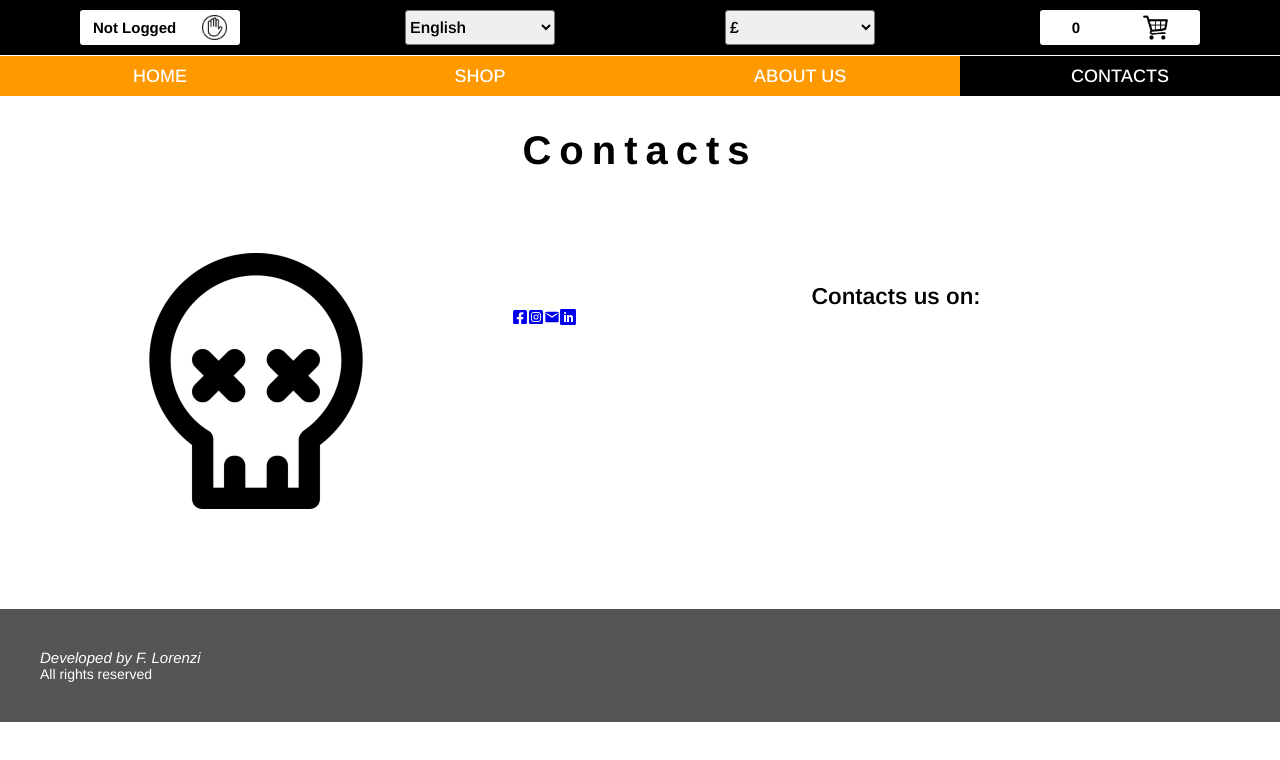
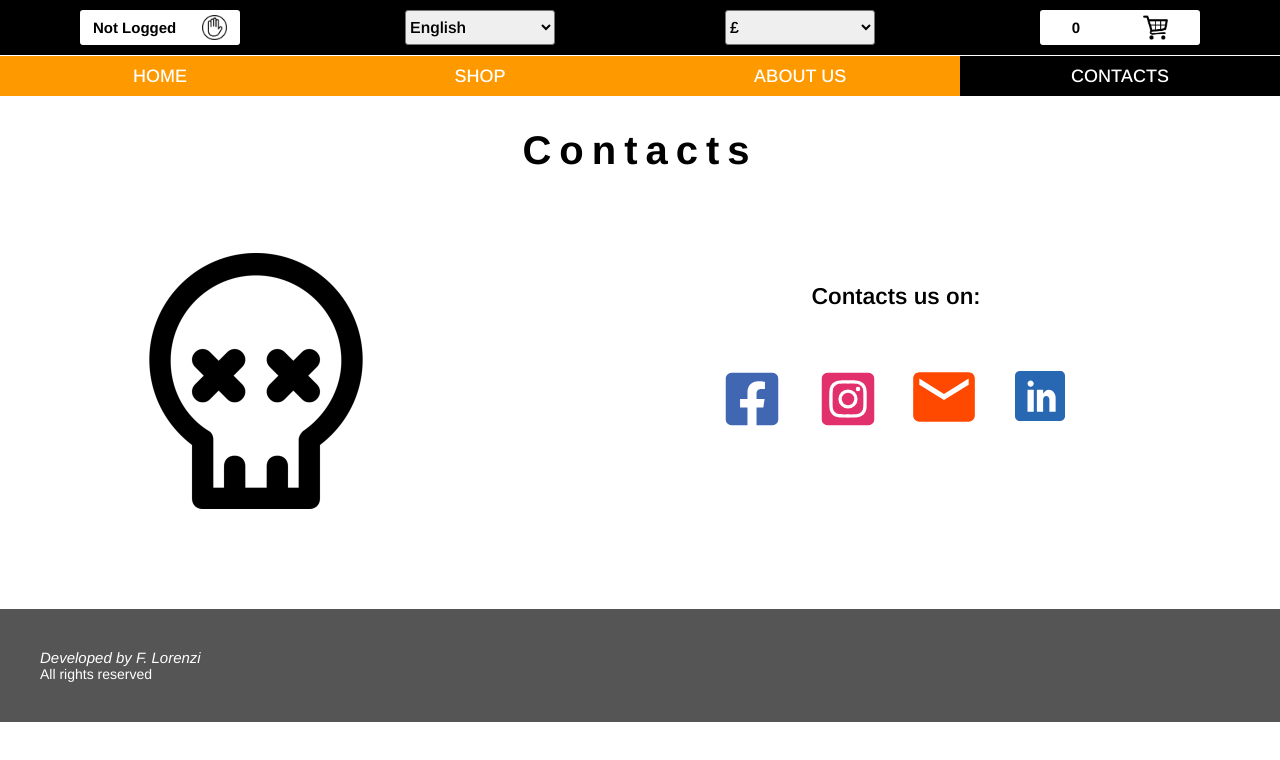
Before and after one commit to fabiolorenzi/tha-shirt, a React (Create React App) app in the folder client/: page /contacts in a window 1280 px wide. Shown: the top 760 px of the page. Built offline with nearby package versions, Linux system fonts and the light colour scheme; a web font is replaced by a local one.

Commit message:
styled icons in Contacts component

```diff
--- a/client/src/components/Contacts/Contacts.jsx
+++ b/client/src/components/Contacts/Contacts.jsx
@@ -27,10 +27,26 @@ function Contacts() {
                 <div className="contactsRight" data-testid="contactsRight">
                     <h3 data-testid="contactsRightTitle">Contacts us on:</h3>
                     <div className="contactsLinks" data-testid="contactsLinks">
-                        <a href="https://facebook.com" target="_blank" rel="noreferrer"><FaFacebookSquare /></a>
-                        <a href="https://instagram.com" target="_blank" rel="noreferrer"><FaInstagramSquare /></a>
-                        <a href="mailto:fabiolorenzi13975@gmail.com" target="_blank" rel="noreferrer"><MdEmail /></a>
-                        <a href="https://www.linkedin.com/in/fabio-lorenzi-6901421b3/" target="_blank" rel="noreferrer"><ImLinkedin /></a>
+                        <div>
+                            <a href="https://facebook.com" id="facebook" target="_blank" rel="noreferrer">
+                                <FaFacebookSquare />
+                            </a>
+                        </div>
+                        <div>
+                            <a href="https://instagram.com" id="instagram" target="_blank" rel="noreferrer">
+                                <FaInstagramSquare />
+                            </a>
+                        </div>
+                        <div>
+                            <a href="mailto:fabiolorenzi13975@gmail.com" id="email" target="_blank" rel="noreferrer">
+                                <MdEmail />
+                            </a>
+                        </div>
+                        <div>
+                            <a href="https://www.linkedin.com/in/fabio-lorenzi-6901421b3/" id="linkedin" target="_blank" rel="noreferrer">
+                                <ImLinkedin />
+                            </a>
+                        </div>
                     </div>
                 </div>
             </div>
--- a/client/src/components/Contacts/stylesheets/Contacts.css
+++ b/client/src/components/Contacts/stylesheets/Contacts.css
@@ -62,9 +62,53 @@
   font-size: 23px;
 }
 
+.contactsBody .contactsRight div {
+  display: block;
+  width: 50%;
+  margin: 30px auto 0;
+}
+
+.contactsBody .contactsRight div div {
+  display: inline-block;
+  width: 25%;
+  text-align: center;
+}
+
+.contactsBody .contactsRight div div a {
+  font-size: 60px;
+  display: block;
+  width: -webkit-fit-content;
+  width: -moz-fit-content;
+  width: fit-content;
+  margin: auto;
+}
+
+#facebook {
+  color: #4267B2;
+}
+
+#instagram {
+  color: #E1306C;
+}
+
+#email {
+  color: #ff4800;
+  font-size: 74px;
+  margin-top: -9px;
+}
+
+#linkedin {
+  color: #2867B2;
+  font-size: 50px;
+  margin-top: 2px;
+}
+
 @media only screen and (max-width: 1000px) {
   .contactsBody .contactsRight {
     margin-top: 0;
+  }
+  .contactsBody .contactsRight div {
+    width: 100%;
   }
 }
 
@@ -91,5 +135,8 @@
   .contactsBody .contactsRight {
     width: 95%;
   }
+  .contactsBody .contactsRight div div a {
+    font-size: 50px;
+  }
 }
 /*# sourceMappingURL=Contacts.css.map */
--- a/client/src/components/Contacts/stylesheets/Contacts.scss
+++ b/client/src/components/Contacts/stylesheets/Contacts.scss
@@ -49,13 +49,52 @@
             font-weight: 600;
             font-size: 23px;
         }
+        div {
+            display: block;
+            width: 50%;
+            margin: 30px auto 0;
+            div {
+                display: inline-block;
+                width: 25%;
+                text-align: center;
+                a {
+                    font-size: 60px;
+                    display: block;
+                    width: fit-content;
+                    margin: auto;
+                }
+            }
+        }
     }
+}
+
+#facebook {
+    color: #4267B2;
+}
+
+#instagram {
+    color: #E1306C;
+}
+
+#email {
+    color: #ff4800;
+    font-size: 74px;
+    margin-top: -9px;
+}
+
+#linkedin {
+    color: #2867B2;
+    font-size: 50px;
+    margin-top: 2px;
 }
 
 @media only screen and (max-width: 1000px) {
     .contactsBody {
         .contactsRight {
             margin-top: 0;
+            div {
+                width: 100%;
+            }
         }
     }
 }
@@ -85,6 +124,13 @@
     .contactsBody {
         .contactsRight {
             width: 95%;
+            div {
+                div {
+                    a {
+                        font-size: 50px;
+                    }
+                }
+            }
         }
     }
 }
```
Also changed, not shown: 1 other file (tests, documents, lock files or other folders).
